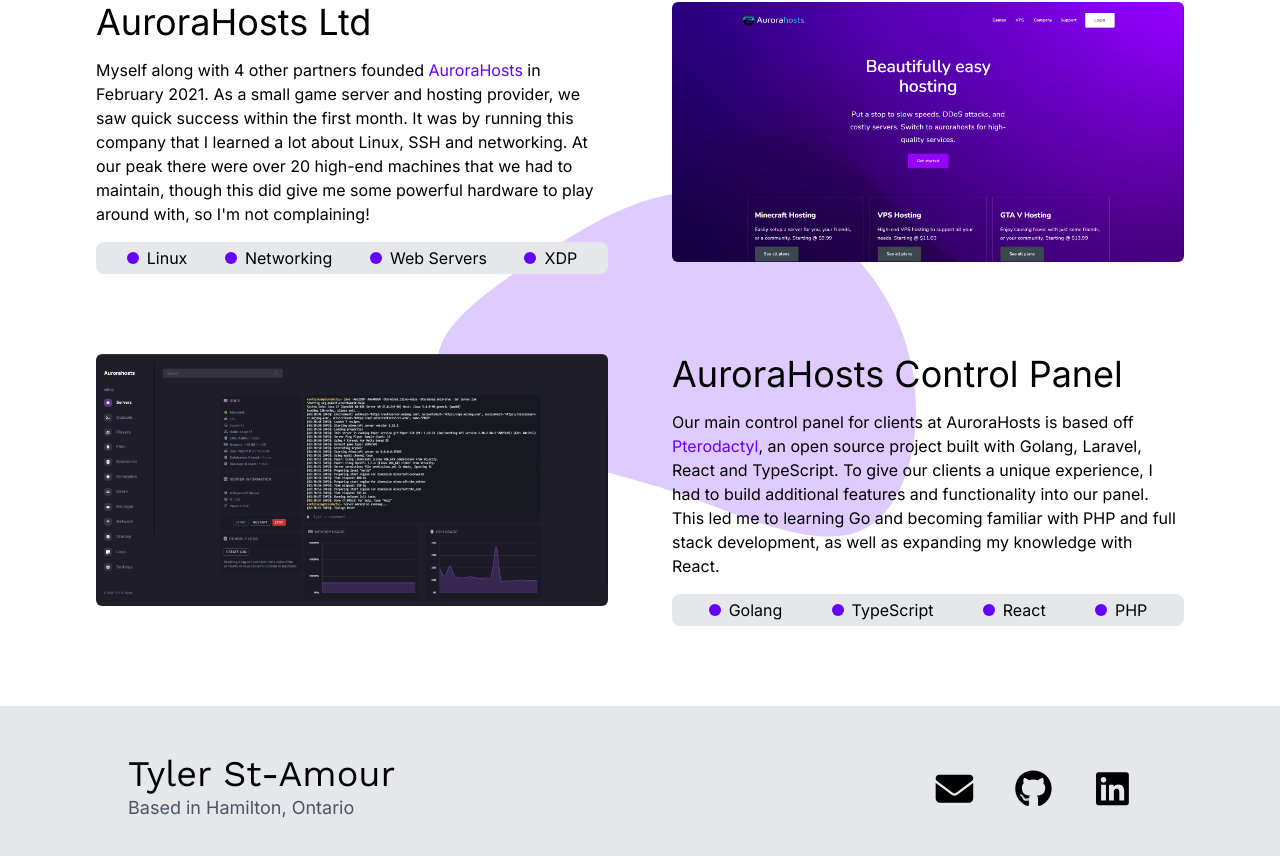
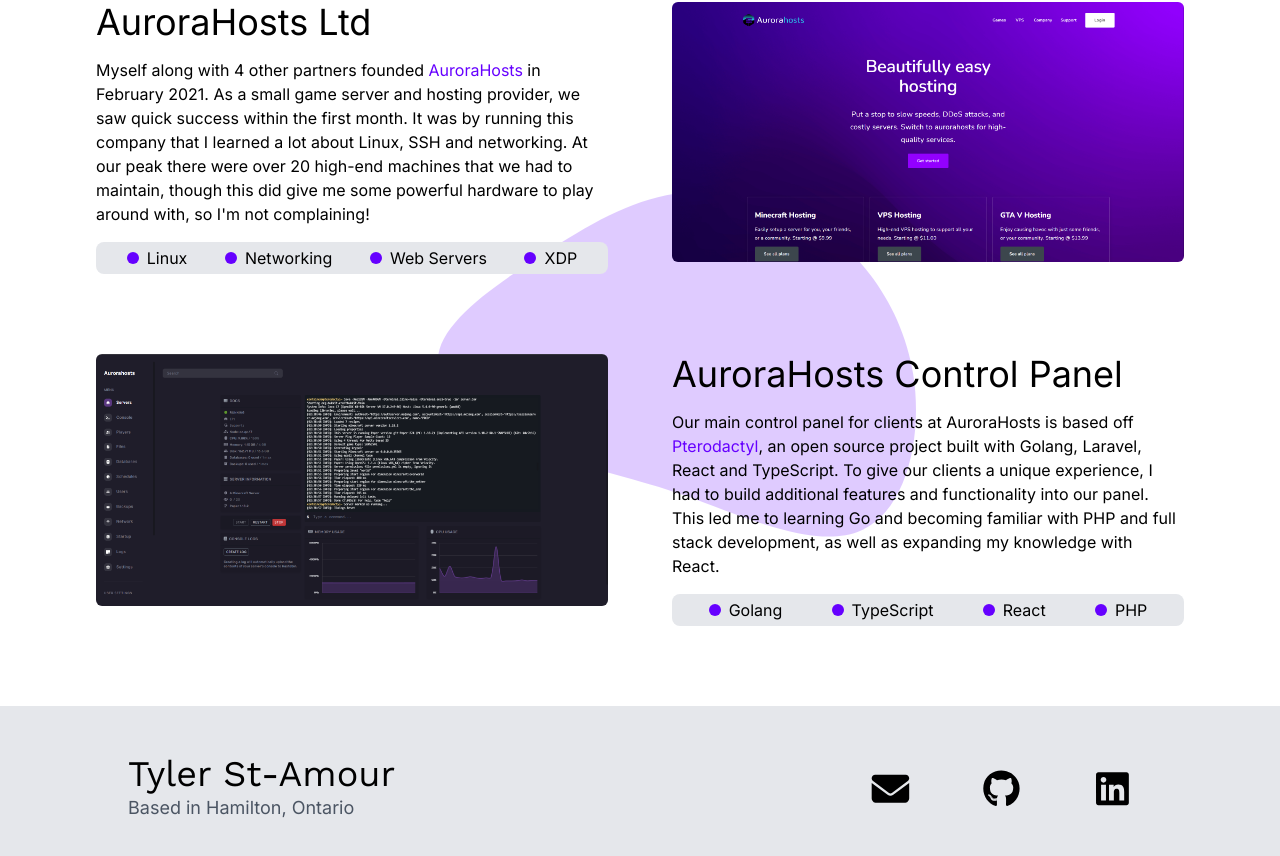
Before and after one commit to TylerStAmour/tyler.st, a React (Vite) app: page / in a window 1280 px wide. Shown: the part 1250-2106 px from the top of the page. Built offline with nearby package versions, Linux system fonts and the light colour scheme.

Commit message:
Larger gap between icons

```diff
--- a/src/components/sections/Footer.tsx
+++ b/src/components/sections/Footer.tsx
@@ -13,9 +13,9 @@
         <div className={"flex flex-col md:flex-row md:justify-between bg-gray-200 pt-12 pb-4 sm:pb-12 pl-8 pr-8 sm:pl-32 sm:pr-32"}>
             <div className={"flex flex-col items-start mb-6 md:mb-0"}>
                 <p className={"text-4xl 2xl:text-6xl font-title"}>Tyler St-Amour</p>
-                <p className={"text-lg  2xl:text-2xl text-gray-600"}>Based in Hamilton, Ontario</p>
+                <p className={"text-lg 2xl:text-2xl text-gray-600"}>Based in Hamilton, Ontario</p>
             </div>
-            <div className={"flex flex-row p-4 gap-8 justify-between text-3xl text-gray-600"}>
+            <div className={"flex flex-row p-4 md:gap-16 2xl:gap-20 justify-between text-3xl text-gray-600"}>
                 <a href={"mailto:tylerstamour1@gmail.com"}
                    className={"transition hover:-translate-y-0.5 duration-500"}
                    onMouseEnter={() => setHoverMail(true)} onMouseLeave={() => setHoverMail(false)}>
```
